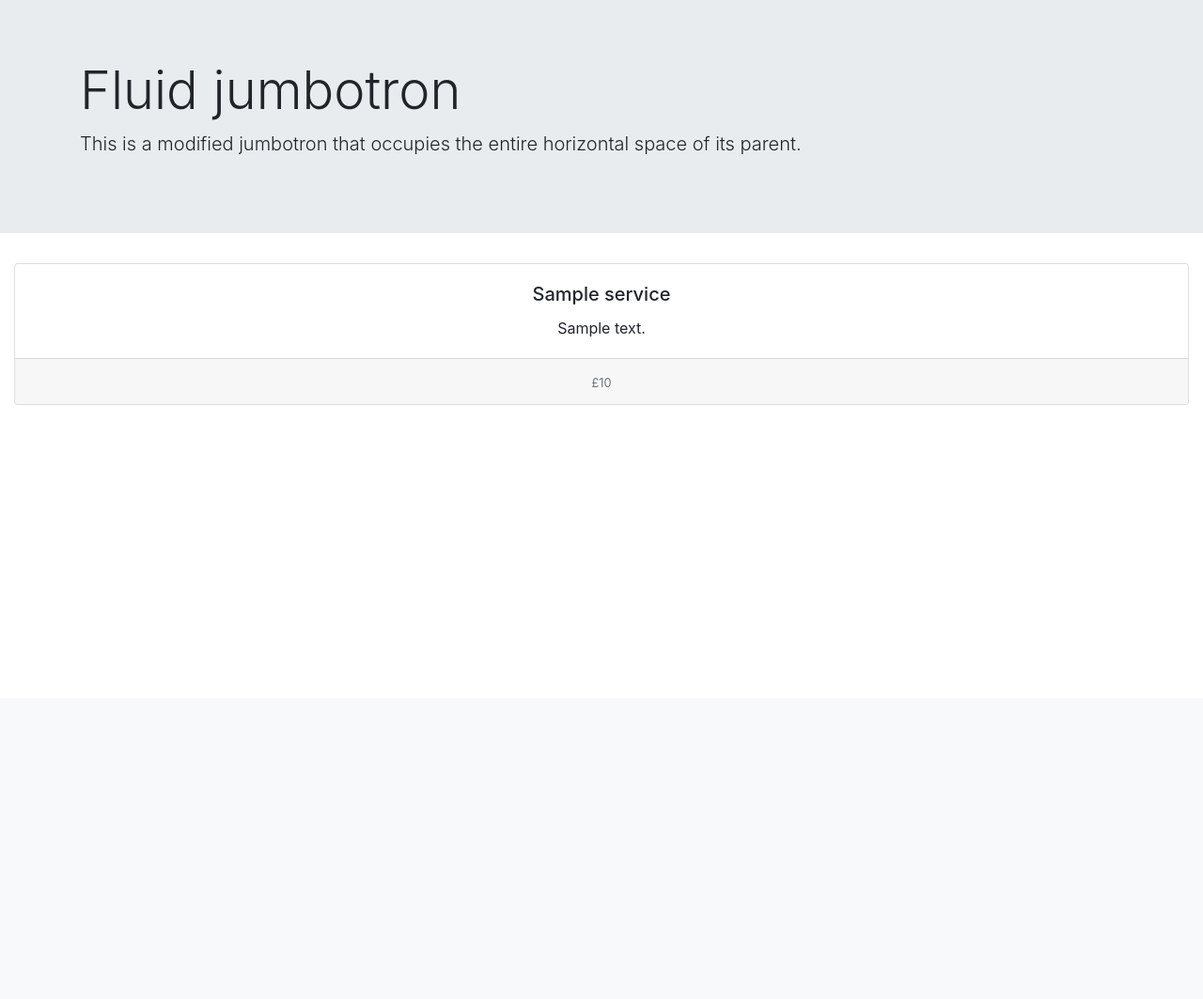
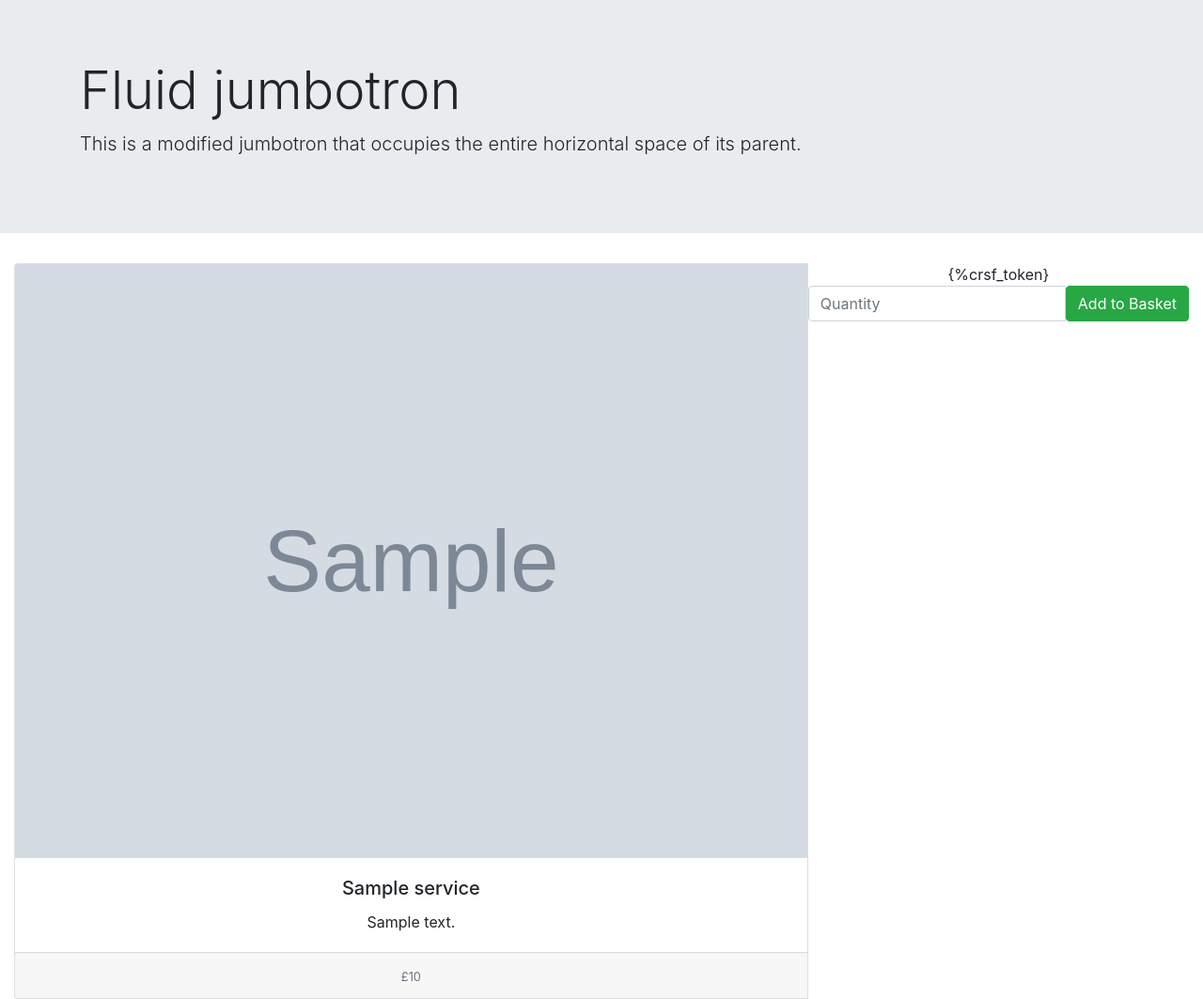
Before and after one commit to Code-Institute-Submissions/Freelance-Services, a Django app: template services/templates/services/service_list.html in a window 1280 px wide. Shown: the part 57-1120 px from the top of the page at 94% size. Before the commit the page ends 488 px from the top, so only its background shows below. Run offline with Django 3.2, Linux system fonts and the light colour scheme; the template is opened without the code that fills it: most values are stand-ins (such as "Sample title", 1, 10 or a date in 2020); grey boxes marked "Sample" are stand-in pictures; some libraries are stand-ins or nearby versions.

Commit message:
Configured to be able to upload and serve images

```diff
--- a/freelance_services/settings.py
+++ b/freelance_services/settings.py
@@ -65,6 +65,8 @@ TEMPLATES = [
                 'django.template.context_processors.request',
                 'django.contrib.auth.context_processors.auth',
                 'django.contrib.messages.context_processors.messages',
+                'django.template.context_processors.mdeia',
+
             ],
         },
     },
@@ -138,6 +140,9 @@ USE_TZ = True
 STATIC_ROOT = 'static'
 STATIC_URL = '/static/'
 
+MEDIA_ROOT =  os.path.join(BASE_DIR, 'media')
+MEDIA_URL = '/media/'
+
 MESSAGE_STORAGE = "django.contrib.messages.storage.session.SessionStorage"
 #EMAIL_BACKEND = "django.core.mail.backends.console.EmailBackend"
 
--- a/freelance_services/urls.py
+++ b/freelance_services/urls.py
@@ -16,6 +16,8 @@ Including another URLconf
 from django.contrib import admin
 from django.urls import path, re_path, include
 from accounts.views import logout, login, register, profile_page
+from .settings import MEDIA_ROOT
+from django.views import static
 
 
 urlpatterns = [
@@ -27,4 +29,5 @@ urlpatterns = [
     re_path(r'^accounts/login/$', login, name="login"),
     re_path(r'^accounts/register/$', register, name="register"),
     re_path(r'^accounts/profile/$', profile_page, name="profile"),
+    re_path(r'^media/(?P<path>.*)$', static.serve, {'document_root': MEDIA_ROOT}),
 ]
--- a/services/models.py
+++ b/services/models.py
@@ -6,10 +6,10 @@ class Service(models.Model):
     """
     Services model used to display a service
     """
-    created_at = models.DateTimeField(auto_now_add=True)
     name = models.CharField(max_length=255)
     description = models.TextField()
-    price = models.IntegerField()
+    price = models.DecimalField(max_digits=5, decimal_places=2)
+    images = models.ImageField(upload_to='images', null=True)
 
     def __str__(self):
         return(self.name)
--- a/services/templates/services/service_list.html
+++ b/services/templates/services/service_list.html
@@ -20,6 +20,7 @@
             <div class="card-group">
         {% endif %}
                 <div class="card">
+                    <img class="card-img-top" src="{{MEDIA_URL}}{{service.images}}" alt="Card image cap">
                     <div class="card-body">
                         <h5 class="card-title">{{service.name}}</h5>
                         <p class="card-text">{{service.description}}</p>
@@ -28,6 +29,13 @@
                         <small class="text-muted">£{{service.price}}</small>
                     </div>
                 </div>
+                <form method='post' action="{% url 'add_to_cart'%}">
+                    {%crsf_token}
+                    <div class="input-group">
+                        <input type="quanitity" type="number" min="1" max="1" class="form-control" placeholder="Quantity">
+                        <button class="btn btn-success" type="submit">Add to Basket</button>
+                    </div>
+                </form>
         {% endfor %}
 
         {% for div in close_div %}
```
Also changed, not shown: services/migrations/0004_auto_20200320_0708.py (added).
